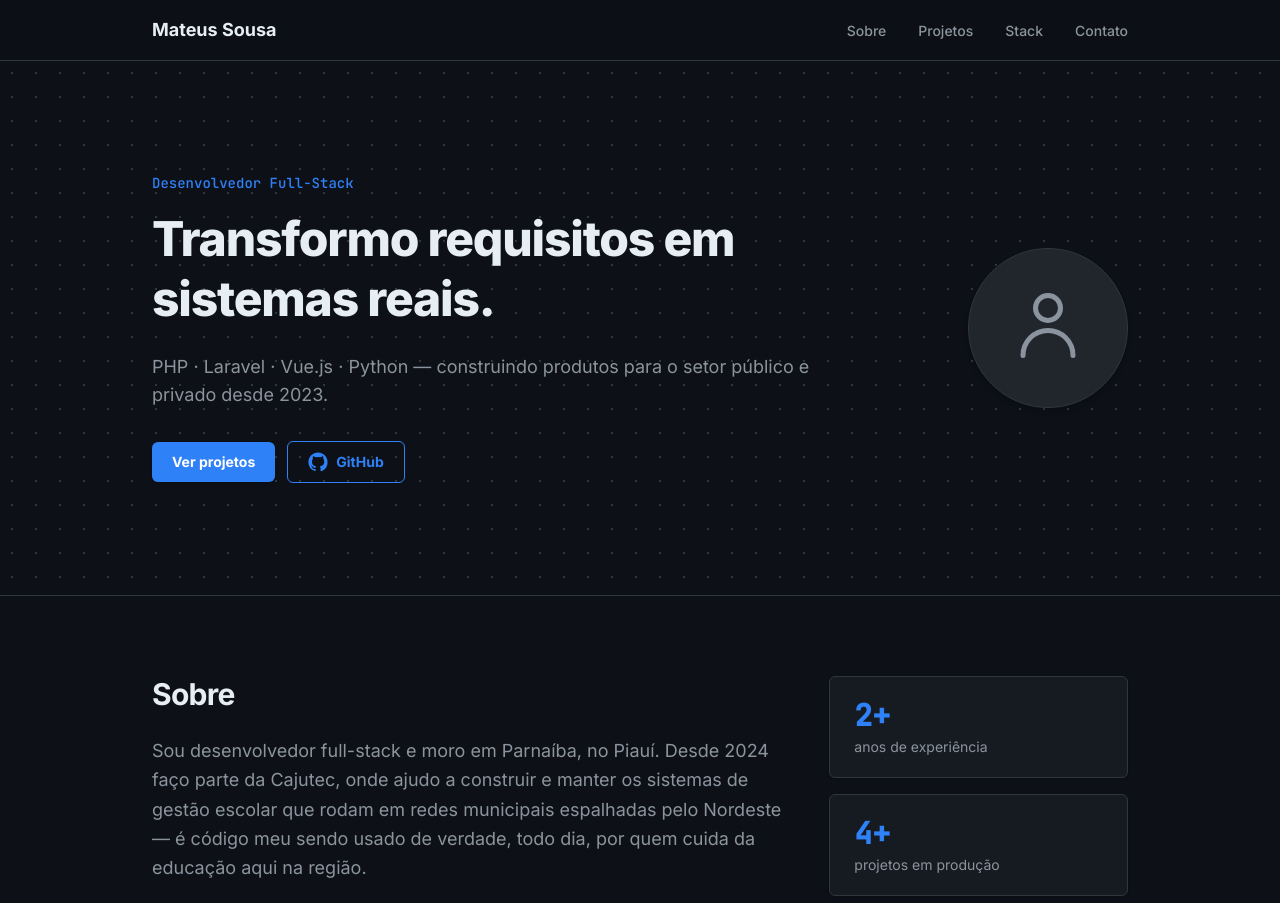
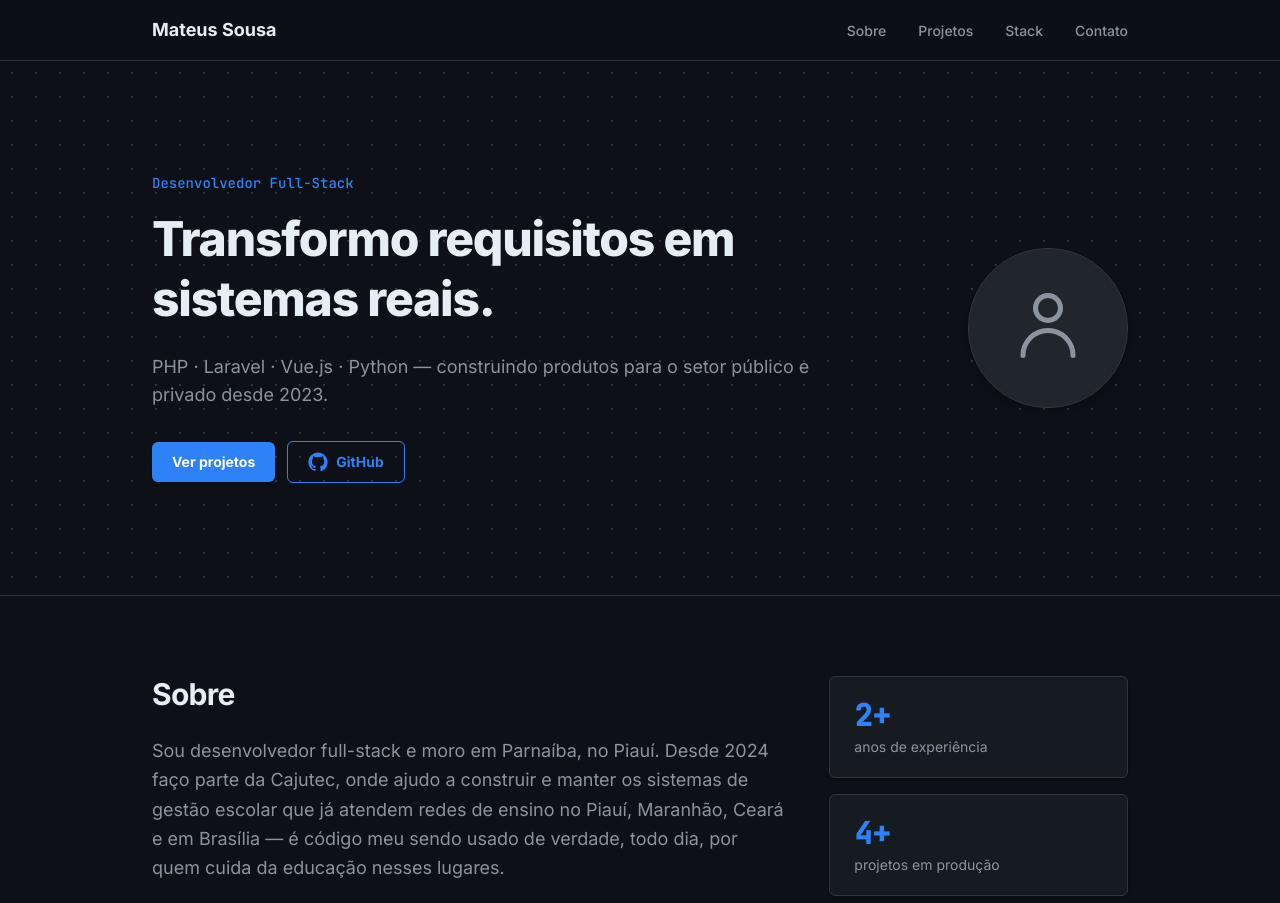
Before and after one commit to mateussousadev/portfolio-mateussousa, a Vue app: page / in a window 1280 px wide. Shown: the top 903 px of the page. Built offline with nearby package versions, Linux system fonts and the light colour scheme.

Commit message:
style: Sobre foca em alcance por estado (PI, MA, CE, DF)
- Card de números: "3 municípios" -> "4 estados atendidos"
- Texto cita Piauí, Maranhão, Ceará e Brasília

```diff
--- a/src/components/AboutSection.vue
+++ b/src/components/AboutSection.vue
@@ -3,7 +3,7 @@
 const stats = [
   { value: '2+', label: 'anos de experiência' },
   { value: '4+', label: 'projetos em produção' },
-  { value: '3', label: 'municípios atendidos' },
+  { value: '4', label: 'estados atendidos' },
 ]
 </script>
 
@@ -18,9 +18,9 @@ const stats = [
           <p>
             Sou desenvolvedor full-stack e moro em Parnaíba, no Piauí. Desde
             2024 faço parte da Cajutec, onde ajudo a construir e manter os
-            sistemas de gestão escolar que rodam em redes municipais espalhadas
-            pelo Nordeste — é código meu sendo usado de verdade, todo dia, por
-            quem cuida da educação aqui na região.
+            sistemas de gestão escolar que já atendem redes de ensino no Piauí,
+            Maranhão, Ceará e em Brasília — é código meu sendo usado de verdade,
+            todo dia, por quem cuida da educação nesses lugares.
           </p>
           <p>
             O que me move é resolver problema de verdade, do banco de dados ao
```
